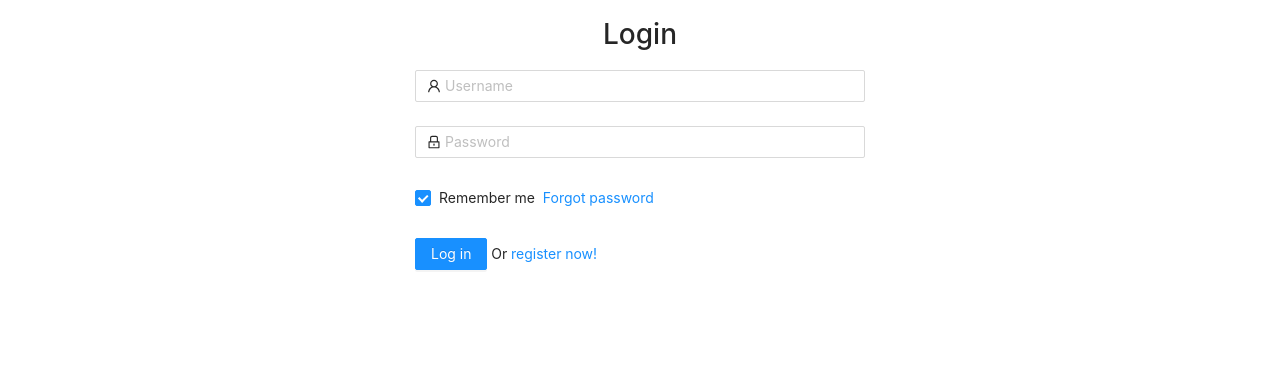
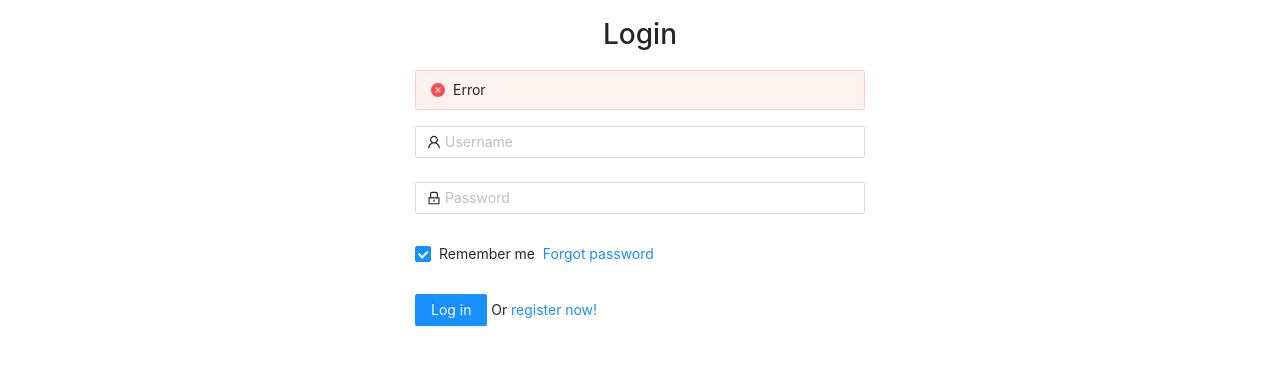
Before and after one commit to Oscartic/mit-app-restaurant, a Next.js app: page /login in a window 1280 px wide. Shown: the part 219-584 px from the top of the page. Built offline with nearby package versions, Linux system fonts and the light colour scheme; no server answers.

Commit message:
manager state error and fetch in login form

```diff
--- a/components/LoginForm.js
+++ b/components/LoginForm.js
@@ -1,4 +1,4 @@
-import { Form, Input, Button, Checkbox } from 'antd';
+import { Alert, Form, Input, Button, Checkbox, Skeleton } from 'antd';
 import Link from 'next/link';
 import { UserOutlined, LockOutlined } from '@ant-design/icons';
 import useFirebase from '../Hooks/useFirebase';
@@ -6,24 +6,34 @@ import { useRouter } from 'next/router';
 
 
 const LoginForm = () => {
-    const { user, logIn } = useFirebase();
+    const { logIn, error, isFetch} = useFirebase();
 
     const router = useRouter();
 
+    console.log(error, isFetch)
     const onFinish = async (values) => {
         const { username, password } = values;
         try {
-            const result = await logIn(username, password);
-            console.log(result);
-            router.push('/restaurants/');
+            const user = await logIn(username, password);
+            if(user && user.uid) return router.push('/restaurants/');
         } catch (error) {
             console.log("[Loginform] >>> ", error);
         }
-        console.log('Success:', values);
     };
 
     return (
+        <>
             <div style={{margin: 'auto', maxWidth: '450px'}}>
+                { error !== '' &&
+                        <Alert
+                            message="Error"
+                            description={error}
+                            type="error"
+                            showIcon
+                            style={{marginBottom: '1rem'}}
+                    />
+                }
+                { !isFetch ?
                     <Form
                         name="normal_login"
                         className="login-form"
@@ -81,7 +91,11 @@ const LoginForm = () => {
                             </Link>
                         </Form.Item>
                     </Form>
+                :
+                    <Skeleton active />
+                }
             </div>
+        </>
     );
 };
 
```
Lines whose indentation alone changed are shown as unchanged.
